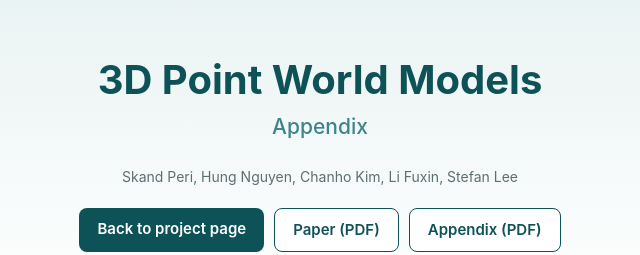
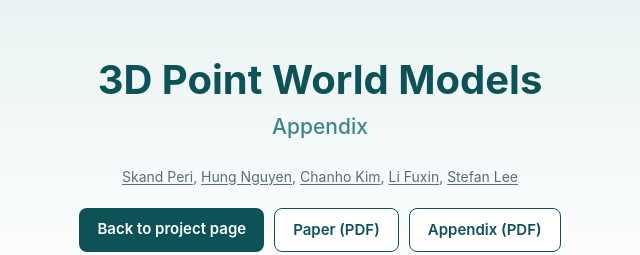
Before and after one commit to pvskand/3dpwm, a plain HTML site: page appendix.html in a window 1280 px wide. Shown: the top 255 px of the page, 320-960 px from the left. Drawn offline with Linux system fonts and the light colour scheme.

Commit message:
Hyperlink author names in the byline
Co-Authored-By: Claude Sonnet 5 <noreply@anthropic.com>

```diff
--- a/appendix.html
+++ b/appendix.html
@@ -15,7 +15,7 @@
   <div class="wrap">
     <h1>3D Point World Models</h1>
     <p class="sub">Appendix</p>
-    <p class="authors">Skand Peri, Hung Nguyen, Chanho Kim, Li Fuxin, Stefan Lee</p>
+    <p class="authors"><a href="https://pvskand.github.io/">Skand Peri</a>, <a href="https://www.linkedin.com/in/hungnguyenalexx">Hung Nguyen</a>, <a href="https://chkim403.github.io/">Chanho Kim</a>, <a href="https://web.engr.oregonstate.edu/~lif/">Li Fuxin</a>, <a href="https://web.engr.oregonstate.edu/~leestef/">Stefan Lee</a></p>
     <div class="btns">
       <a class="btn" href="index.html">Back to project page</a>
       <a class="btn alt" href="pdf/paper.pdf">Paper (PDF)</a>
--- a/style.css
+++ b/style.css
@@ -23,6 +23,8 @@ header.hero{background:linear-gradient(180deg,var(--tint) 0%,#fff 100%);padding:
 h1{font-size:clamp(26px,4.4vw,40px);line-height:1.2;margin:0 0 6px;color:var(--brand)}
 .sub{font-size:clamp(16px,2.4vw,21px);color:var(--accent);margin:0 0 20px;font-weight:500}
 .authors{color:var(--muted);font-size:14px;margin:0 0 20px}
+.authors a{color:inherit;text-decoration:underline;text-underline-offset:2px}
+.authors a:hover{color:var(--brand)}
 .btns{display:flex;gap:10px;justify-content:center;flex-wrap:wrap;margin-bottom:26px}
 .btn{display:inline-block;padding:9px 18px;border-radius:8px;background:var(--brand);color:#fff;text-decoration:none;font-weight:600;font-size:15px}
 .btn.alt{background:#fff;color:var(--brand);border:1px solid var(--brand)}
```
Also changed, not shown: index.html (+1 -1 lines).
